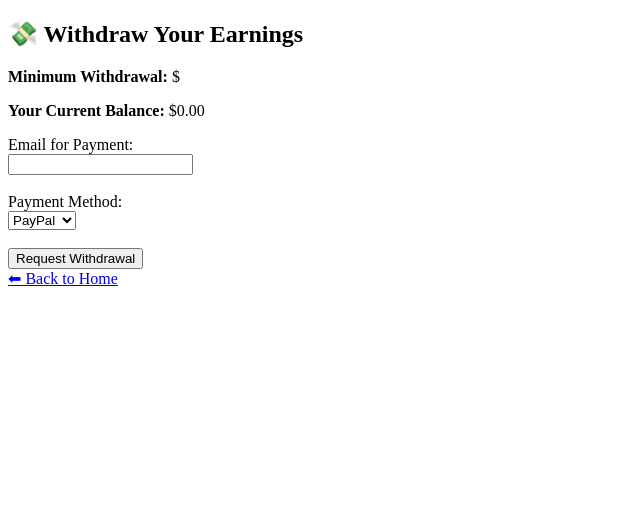
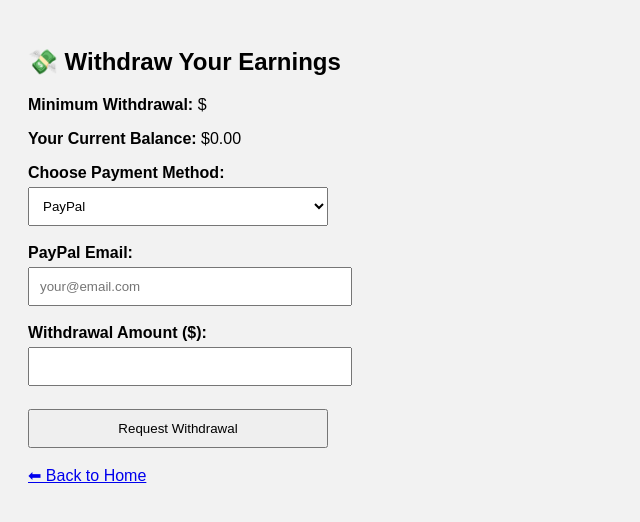
Before and after one commit to benmarshall254/Watchand-earn-app1, a Flask app: template templates/withdraw.html in a window 1280 px wide. Shown: the top 522 px of the page, without its empty margins (0-640 px from the left). Run offline with Flask 2, Linux system fonts and the light colour scheme; the template is opened without the code that fills it, so the values that code supplies are empty.

Commit message:
Update withdraw.html

```diff
--- a/templates/withdraw.html
+++ b/templates/withdraw.html
@@ -3,21 +3,46 @@
 <head>
   <title>Withdraw Earnings - Watch & Earn</title>
   <meta charset="utf-8">
+  <style>
+    body {
+      font-family: Arial, sans-serif;
+      padding: 20px;
+      background-color: #f2f2f2;
+    }
+    input, select, button {
+      padding: 10px;
+      margin-top: 5px;
+      width: 300px;
+    }
+    label {
+      font-weight: bold;
+    }
+  </style>
 </head>
 <body>
   <h2>💸 Withdraw Your Earnings</h2>
   <p><strong>Minimum Withdrawal:</strong> ${{ settings.min_withdraw_amount }}</p>
-  <p><strong>Your Current Balance:</strong> ${{ '%.2f' % earnings }}</p>
+  <p><strong>Your Current Balance:</strong> ${{ '%.2f' % info.earnings }}</p>
 
   <form method="post" action="{{ url_for('withdraw') }}">
-    <label>Email for Payment:</label><br>
-    <input type="email" name="email" required><br><br>
-
-    <label>Payment Method:</label><br>
-    <select name="method">
+    <label>Choose Payment Method:</label><br>
+    <select name="method" id="method" onchange="toggleFields()" required>
       <option value="paypal">PayPal</option>
       <option value="mpesa">M-Pesa</option>
     </select><br><br>
+
+    <div id="paypalField">
+      <label>PayPal Email:</label><br>
+      <input type="email" name="account" placeholder="your@email.com"><br><br>
+    </div>
+
+    <div id="mpesaField" style="display: none;">
+      <label>M-Pesa Phone Number:</label><br>
+      <input type="text" name="account" placeholder="07XXXXXXXX"><br><br>
+    </div>
+
+    <label>Withdrawal Amount ($):</label><br>
+    <input type="number" name="amount" min="1" step="0.01" required><br><br>
 
     <button type="submit">Request Withdrawal</button>
   </form>
@@ -25,7 +50,22 @@
   {% if message %}
     <p style="color: green;">{{ message }}</p>
   {% endif %}
+  {% with messages = get_flashed_messages() %}
+    {% if messages %}
+      {% for msg in messages %}
+        <p style="color: green;">{{ msg }}</p>
+      {% endfor %}
+    {% endif %}
+  {% endwith %}
 
-  <a href="{{ url_for('index') }}">⬅ Back to Home</a>
+  <br><a href="{{ url_for('index') }}">⬅ Back to Home</a>
+
+  <script>
+    function toggleFields() {
+      const method = document.getElementById("method").value;
+      document.getElementById("paypalField").style.display = method === "paypal" ? "block" : "none";
+      document.getElementById("mpesaField").style.display = method === "mpesa" ? "block" : "none";
+    }
+  </script>
 </body>
 </html>
```
